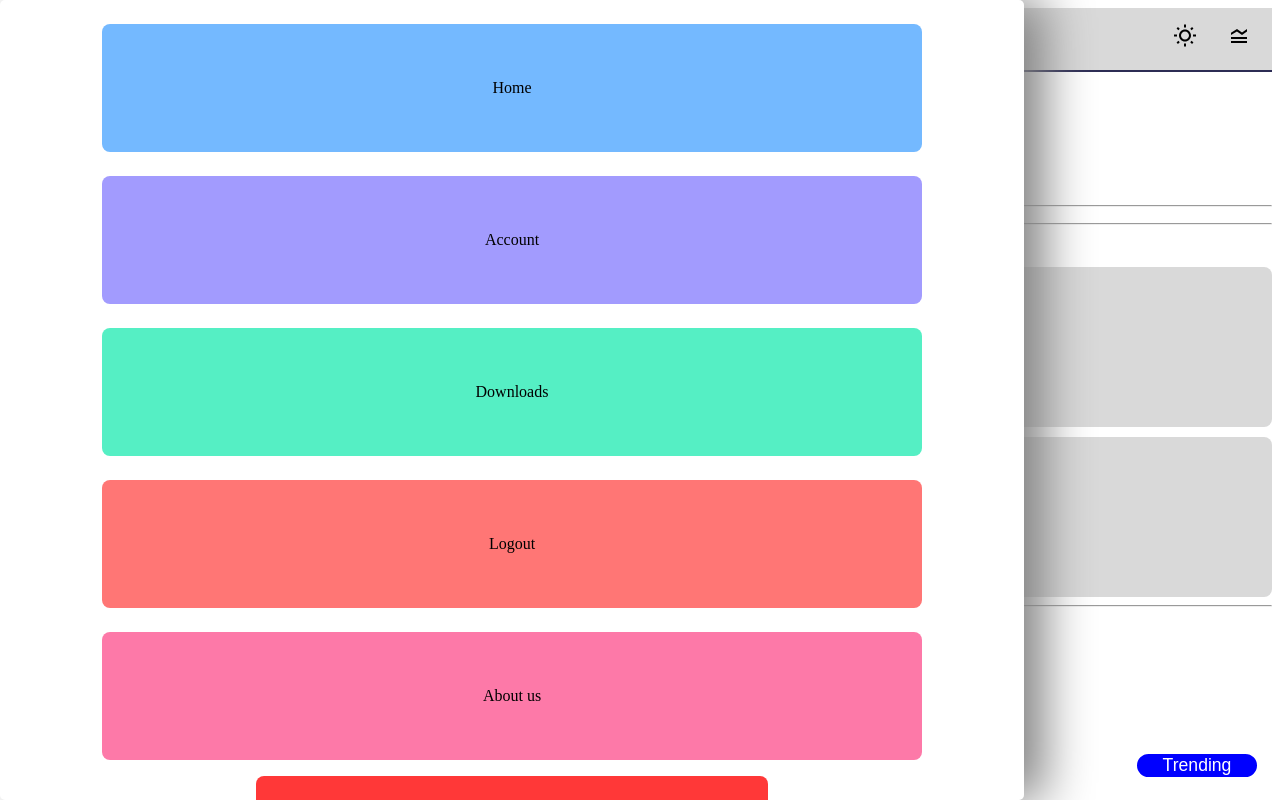
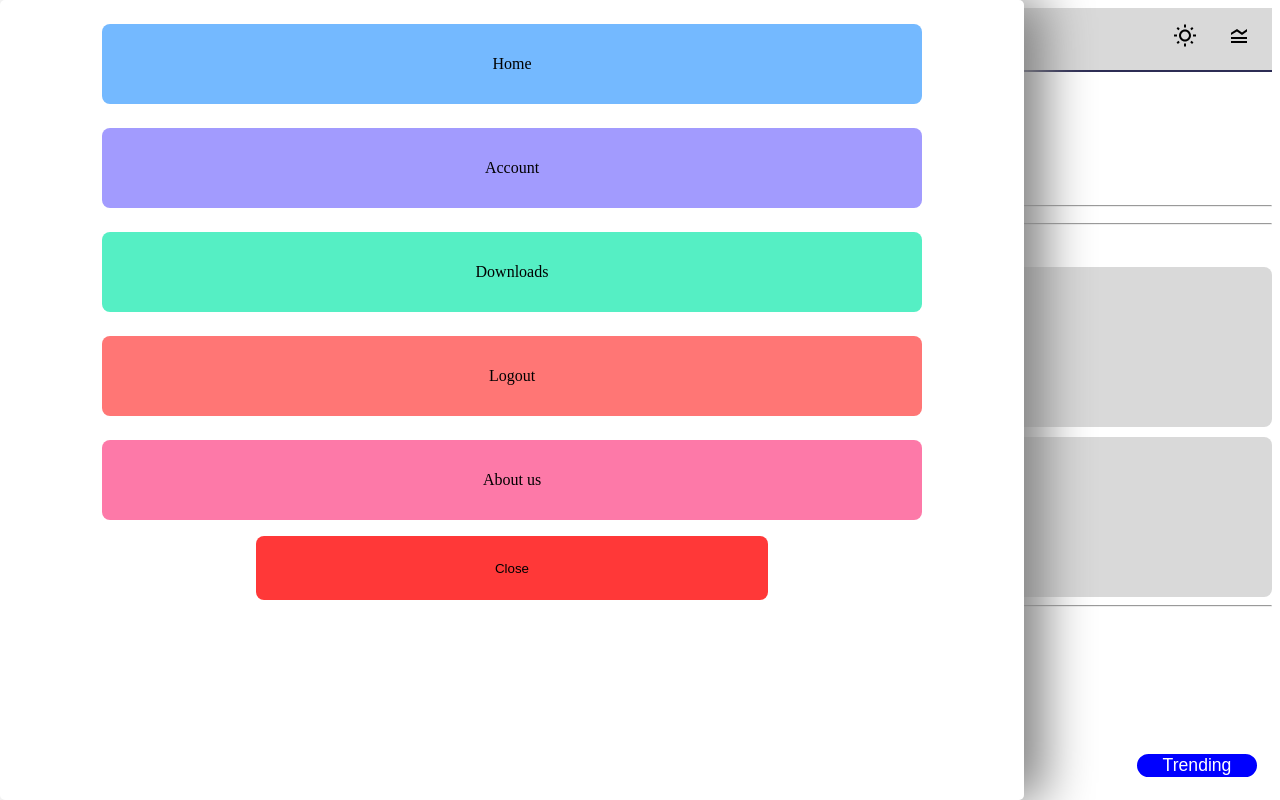
Before and after one commit to amitayushkushwaha/social-frontend, a Next.js app: page /aman in a window 1280 px wide. Both pictures are taken after a click on the element 25 px from the left and 101 px from the top of the page. Built offline with nearby package versions, Linux system fonts and the light colour scheme.

Commit message:
changed sidebar module css folder to improve some functionalities

```diff
--- a/src/styles/Sidebar.module.css
+++ b/src/styles/Sidebar.module.css
@@ -12,7 +12,7 @@
     border: none;
     border-radius:8px;
     width: 80%;
-    height: 10vw;
+    height: 10vh;
     display: flex;
     align-items: center;
     justify-content: center;
@@ -25,7 +25,7 @@
     border: none;
     border-radius:8px;
     width: 80%;
-    height: 10vw;
+    height: 10vh;
     display: flex;
     align-items: center;
     justify-content: center;
@@ -39,7 +39,7 @@
     border: none;
     border-radius:8px;
     width: 80%;
-    height: 10vw;
+    height: 10vh;
     display: flex;
     align-items: center;
     justify-content: center;
@@ -53,7 +53,7 @@
     border: none;
     border-radius:8px;
     width: 80%;
-    height: 10vw;
+    height: 10vh;
     display: flex;
     align-items: center;
     justify-content: center;
@@ -66,7 +66,7 @@
     border: none;
     border-radius:8px;
     width: 80%;
-    height: 10vw;
+    height: 10vh;
     display: flex;
     align-items: center;
     justify-content: center;
@@ -79,11 +79,10 @@
     border: none;
     border-radius:8px;
     width: 50%;
-    height: 8vw;
+    height: 8vh;
     display: flex;
     align-items: center;
     justify-content: center;
     background-color: #ff3838;
     cursor: pointer;
-
 }
```
